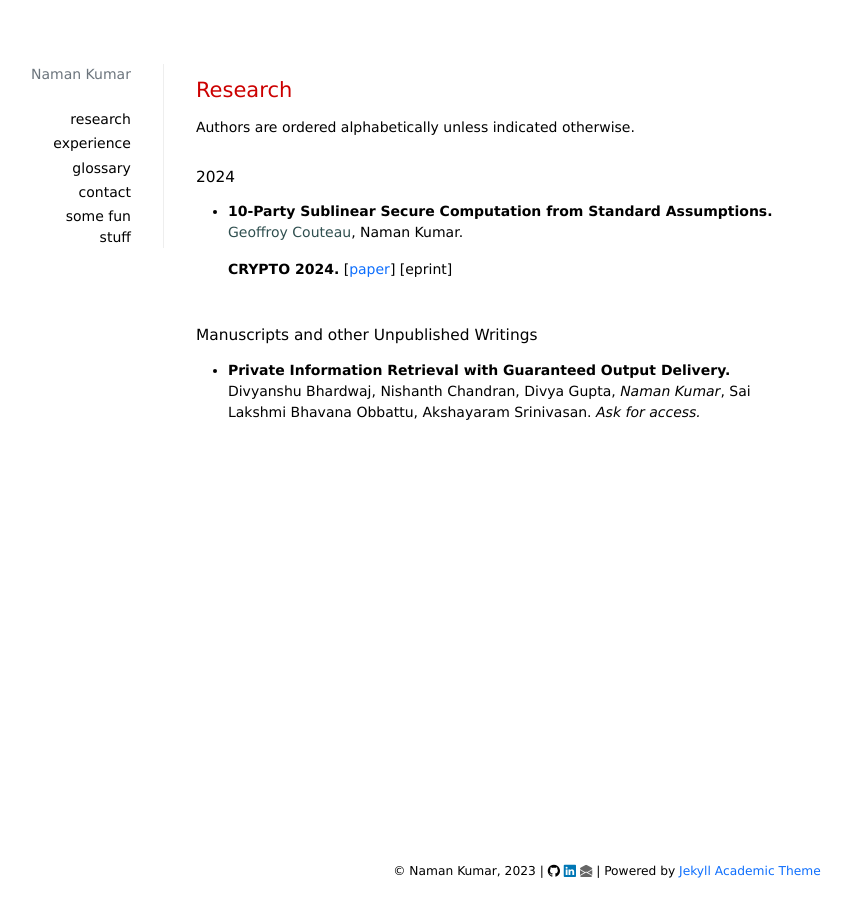
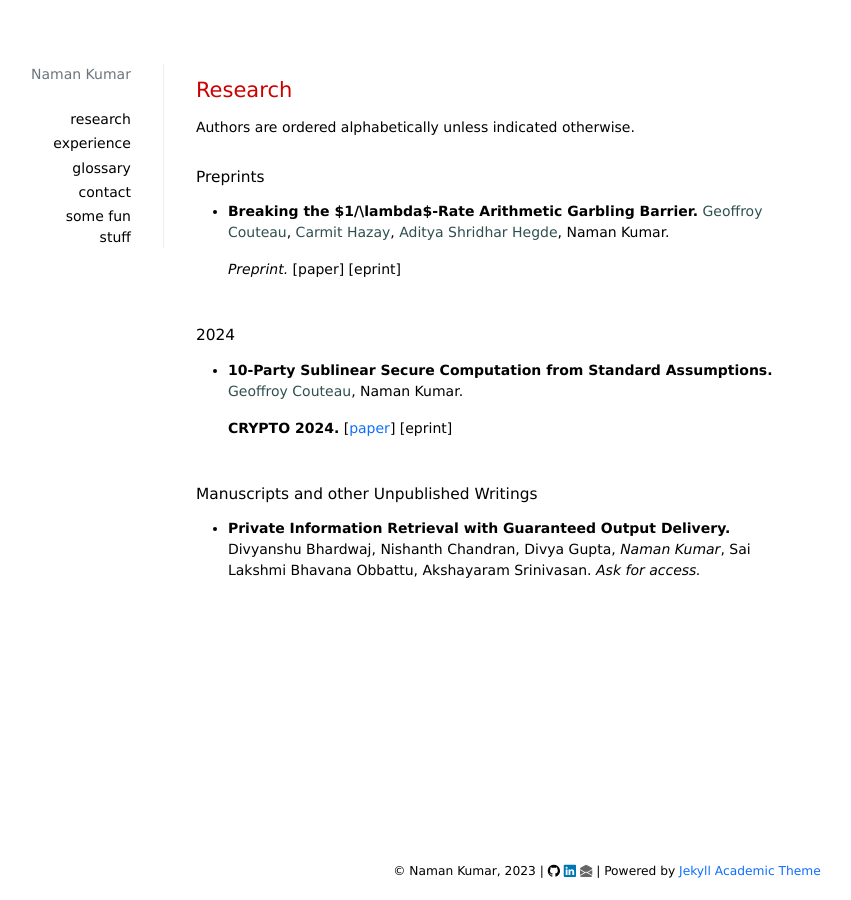
Before and after one commit to matcauthon49/matcauthon49.github.io, a Jekyll site: the page built from _pages/research.md, in a window 1280 px wide. Shown: the whole page, without its empty margins (33-884 px from the left). Built offline with Jekyll 4.4.1, drawn with Linux system fonts in a browser that asks for light colours; nearby versions of some CDN libraries; a style sheet for code colours, icons or effects is not loaded; part of the change alters nothing that is shown.

```diff
--- a/_pages/research.md
+++ b/_pages/research.md
@@ -1,12 +1,17 @@
 ---
 layout: default
 ---
+
+<script
+  src="https://cdn.mathjax.org/mathjax/latest/MathJax.js?config=TeX-AMS-MML_HTMLorMML"
+  type="text/javascript">
+</script>
 
 <h1 style="color: #cc0000;">Research</h1>
 
 Authors are ordered alphabetically unless indicated otherwise.
 
-<!--
+
 #### Preprints
 
 + **Breaking the $1/\lambda$-Rate Arithmetic Garbling Barrier.**
@@ -14,7 +19,6 @@ Authors are ordered alphabetically unless indicated otherwise.
 
   _Preprint._ [paper] [eprint]
 
--->
 
 #### 2024
 
```
